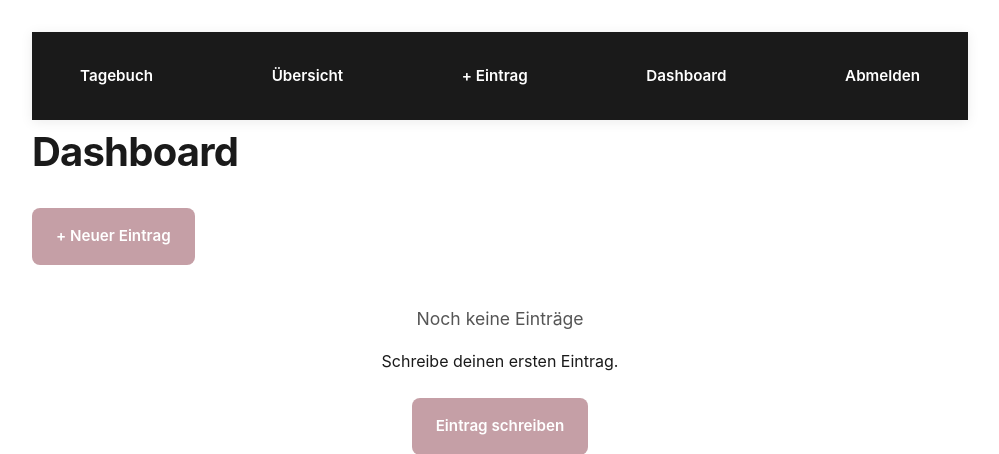
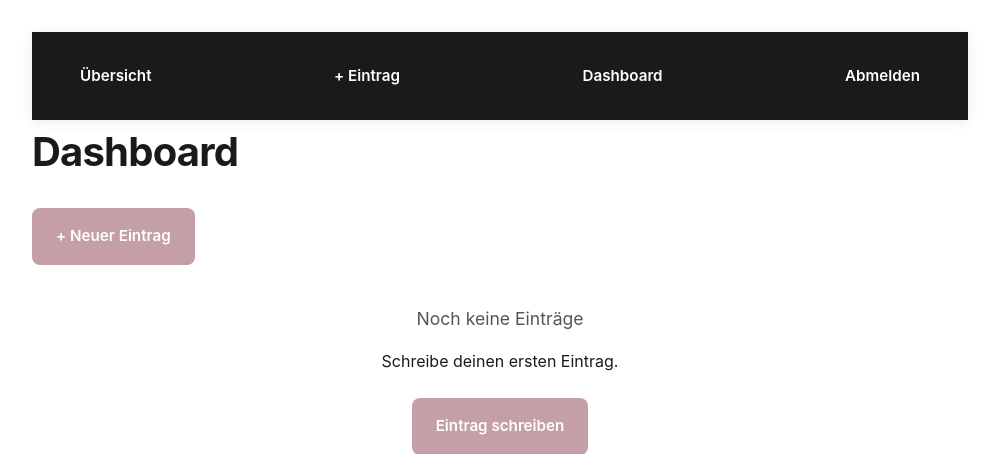
Before and after one commit to JilJohn/PRO2_REP, a Flask app: page /dashboard in a window 1280 px wide. Shown: the top 454 px of the page, without its empty margins (140-1139 px from the left). Run offline with Flask 3, Linux system fonts and the light colour scheme; the visitor is signed in with stand-in values (Sample User, id 1).

Commit message:
tagebuch entfernt

```diff
--- a/templates/base.html
+++ b/templates/base.html
@@ -11,7 +11,6 @@
     <main>
         {% if session.get('user') %}
         <nav>
-            <a href="{{ url_for('overview') }}">Tagebuch</a>
             <a href="{{ url_for('overview') }}">Übersicht</a>
             <a href="{{ url_for('new_entry') }}">+ Eintrag</a>
             <a href="{{ url_for('dashboard') }}">Dashboard</a>
```
